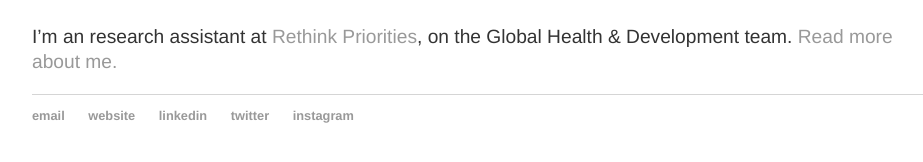
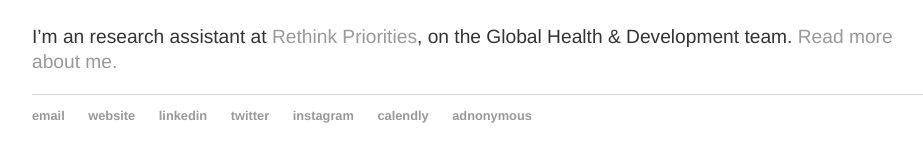
Before and after one commit to y-james-hu/y-james-hu.github.io, a Jekyll site: the page built from index.html, in a window 1280 px wide. Shown: the part 172-334 px from the top of the page, without its empty margins (160-1083 px from the left). Built offline with Jekyll 4.4.1, drawn with Linux system fonts in a browser that asks for light colours.

Commit message:
Update default.html

```diff
--- a/_layouts/default.html
+++ b/_layouts/default.html
@@ -27,7 +27,9 @@
 				<li><a href="https://www.linkedin.com/in/y-james-hu">linkedin</a></li>
 				<li><a href="https://www.twitter.com/y_james_hu">twitter</a></li>
 				<li><a href="https://www.instagram.com/y.james.hu/">instagram</a></li>
-				</ul>
+				<li><a href="https://calendly.com/y-james-hu">calendly</li>
+				<li><a href="https://www.admonymous.co/yjameshu/">adnonymous</a></li>
+			</ul>
 			</footer>
 		</body>
 	</html>
```
